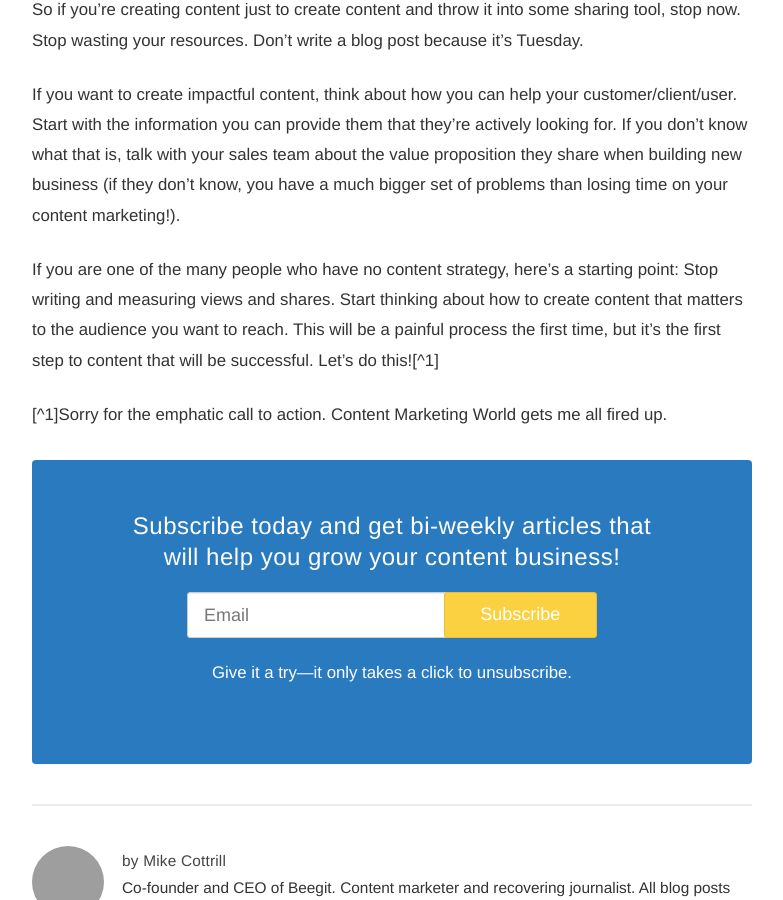
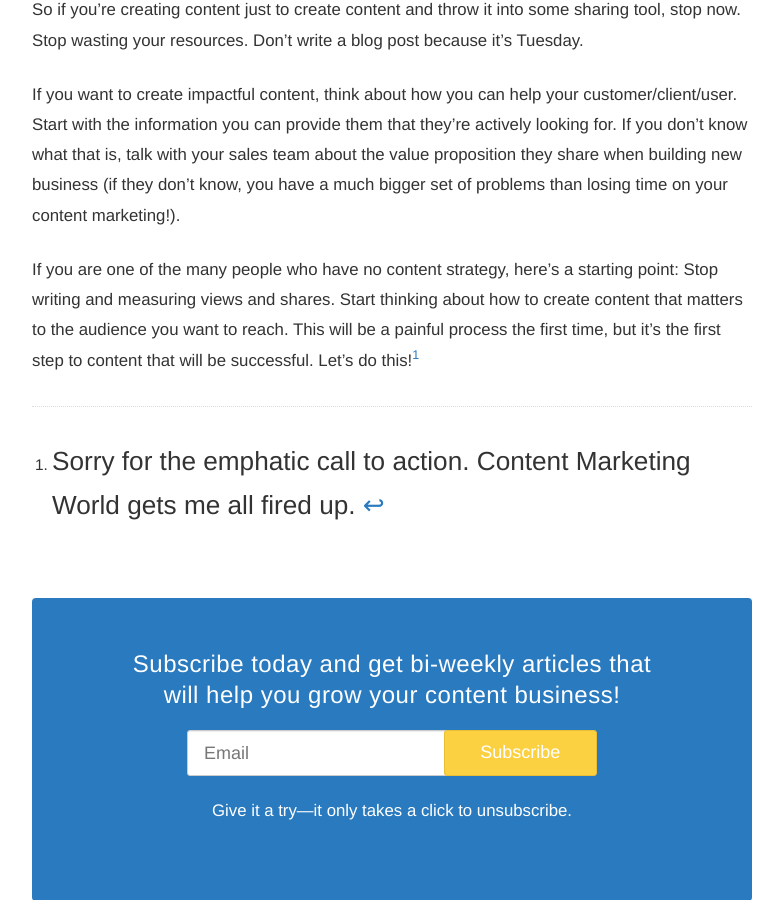
Before and after one commit to sancsoft/beegit.github.io, a Jekyll site: the page built from content_strategy/_posts/2015-09-11-creating-content-that-matters.md, in a window 1280 px wide and 900 px high, scrolled down 2784 px. Shown: the whole window, without its empty margins (58-841 px from the left). Built offline with Jekyll 4.4.1, drawn with Linux system fonts in a browser that asks for light colours; nearby versions of some CDN libraries; comment, search, counter and statistics services are not loaded; grey boxes are pictures that could not be loaded.

Commit message:
Fixed footnote formatting

```diff
--- a/content_strategy/_posts/2015-09-11-creating-content-that-matters.md
+++ b/content_strategy/_posts/2015-09-11-creating-content-that-matters.md
@@ -50,4 +50,4 @@ If you want to create impactful content, think about how you can help your custo
 
 If you are one of the many people who have no content strategy, here's a starting point: Stop writing and measuring views and shares. Start thinking about how to create content that matters to the audience you want to reach. This will be a painful process the first time, but it's the first step to content that will be successful. Let's do this![^1]
 
-[^1]Sorry for the emphatic call to action. Content Marketing World gets me all fired up.
+[^1]: Sorry for the emphatic call to action. Content Marketing World gets me all fired up.
```
